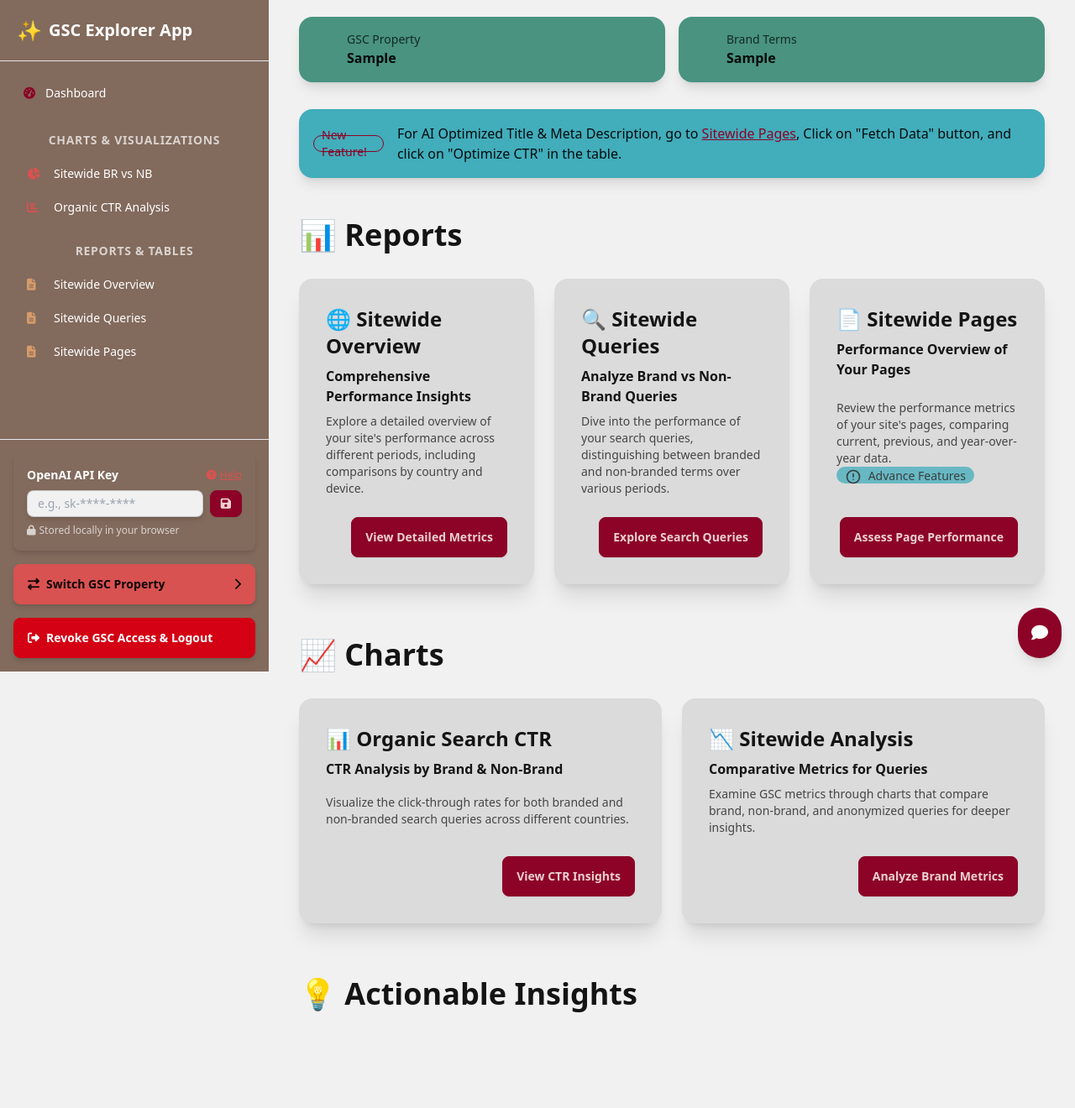
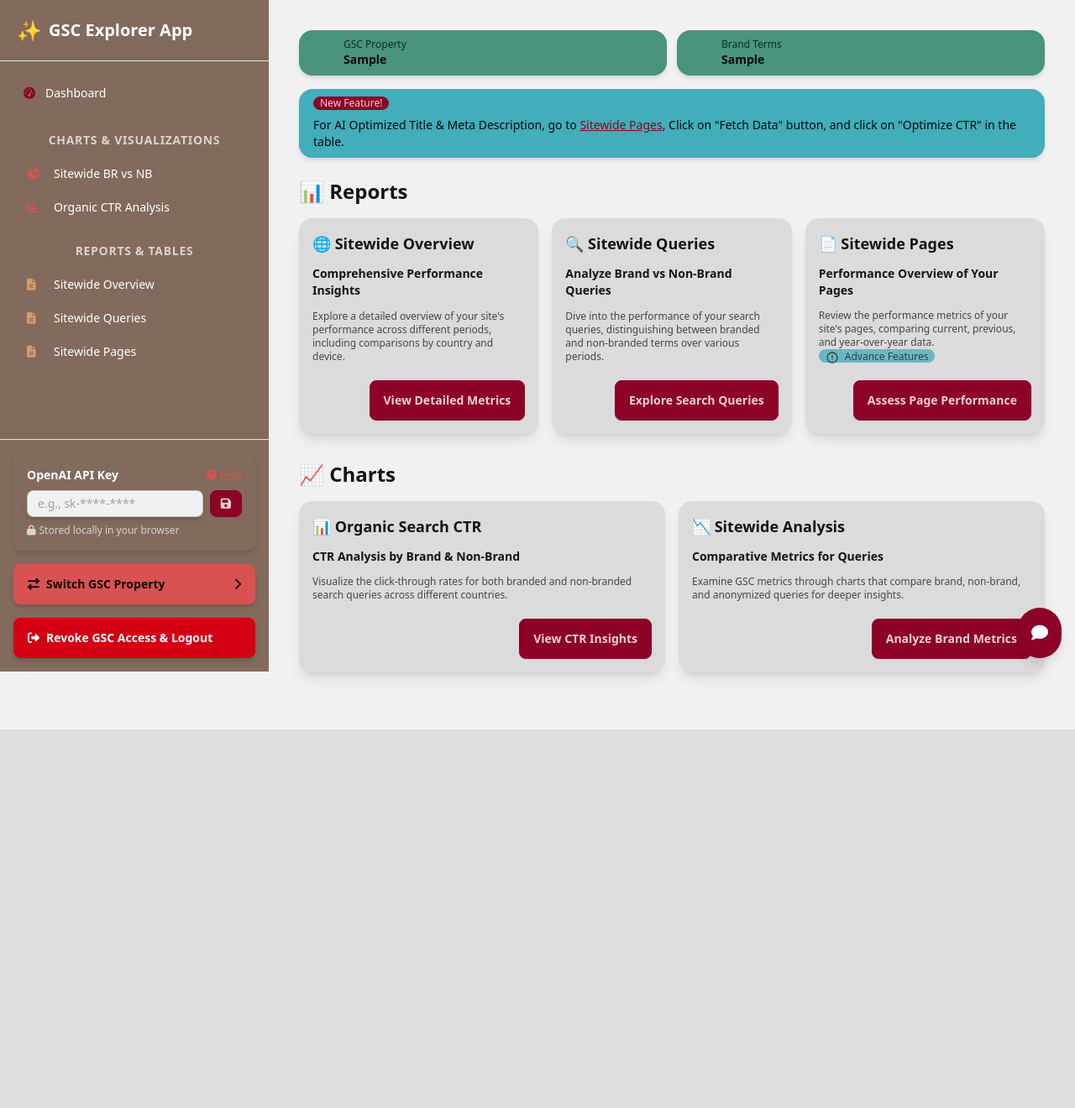
Before and after one commit to TheMihirNaik/gsc-explorer-app, a Flask app: template app/templates/default/dashboard.html in a window 1280 px wide. Shown: the whole page at 84% size. After the commit the page ends 869 px from the top, so only its background shows below. Run offline with Flask 3, Linux system fonts and the light colour scheme; the template is opened without the code that fills it: most values are stand-ins (such as "Sample title", 1, 10 or a date in 2020); parts of the project's set-up code (start-up, migrations or seed data) failed here and were passed over; some libraries are stand-ins or nearby versions.

Commit message:
Refactor form elements and enhance collapsible sections for improved user experience
- Remove loading spinner from forms to streamline the interface.
- Introduce new collapsible sections in multiple templates to provide additional information and features.
- Adjust button layouts for better alignment and usability across various pages.

```diff
--- a/app/templates/default/dashboard.html
+++ b/app/templates/default/dashboard.html
@@ -3,78 +3,78 @@
 {% block title %} Dashboard : {{ selected_property}}  {% endblock %}
 
 {% block content %}
-<div class="container mx-auto px-4 max-w-7xl">
+<div class="container mx-auto px-4 max-w-7xl py-4">
     <!-- Property Info Cards -->
-    <div class="flex flex-col sm:flex-row gap-4 mb-8">
-        <div role="alert" class="alert alert-success shadow-lg">
-            <svg xmlns="http://www.w3.org/2000/svg" class="stroke-success shrink-0 h-6 w-6" fill="none" viewBox="0 0 24 24">
+    <div class="flex flex-col sm:flex-row gap-3 mb-4">
+        <div role="alert" class="alert alert-success shadow-md py-2 px-4">
+            <svg xmlns="http://www.w3.org/2000/svg" class="stroke-success shrink-0 h-5 w-5" fill="none" viewBox="0 0 24 24">
                 <path stroke-linecap="round" stroke-linejoin="round" stroke-width="2" d="M9 12l2 2 4-4m6 2a9 9 0 11-18 0 9 9 0 0118 0z" />
             </svg>
-            <div>
-                <div class="text-sm opacity-75">GSC Property</div>
-                <div class="font-bold">{{ selected_property}}</div>
+            <div class="flex-1">
+                <div class="text-xs opacity-75">GSC Property</div>
+                <div class="font-semibold text-sm">{{ selected_property}}</div>
             </div>
         </div>
 
-        <div role="alert" class="alert alert-success shadow-lg">
-            <svg xmlns="http://www.w3.org/2000/svg" class="stroke-success shrink-0 h-6 w-6" fill="none" viewBox="0 0 24 24">
+        <div role="alert" class="alert alert-success shadow-md py-2 px-4">
+            <svg xmlns="http://www.w3.org/2000/svg" class="stroke-success shrink-0 h-5 w-5" fill="none" viewBox="0 0 24 24">
                 <path stroke-linecap="round" stroke-linejoin="round" stroke-width="2" d="M9 12l2 2 4-4m6 2a9 9 0 11-18 0 9 9 0 0118 0z" />
             </svg>
-            <div>
-                <div class="text-sm opacity-75">Brand Terms</div>
-                <div class="font-bold">{{ brand_keywords }}</div>
+            <div class="flex-1">
+                <div class="text-xs opacity-75">Brand Terms</div>
+                <div class="font-semibold text-sm">{{ brand_keywords }}</div>
             </div>
         </div>
     </div>
 
     <!-- New Feature Alert -->
-    <div role="alert" class="alert alert-info shadow-lg mb-12">
-        <div class="flex items-center gap-4">
-            <div class="badge badge-primary badge-outline">New Feature!</div>
-            <span>For AI Optimized Title & Meta Description, go to <a href="/reports/sitewide-pages" class="link link-primary">Sitewide Pages</a>, Click on "Fetch Data" button, and click on "Optimize CTR" in the table.</span>
+    <div role="alert" class="alert alert-info shadow-md mb-6 py-2">
+        <div class="flex items-center gap-2 flex-wrap">
+            <div class="badge badge-primary badge-sm">New Feature!</div>
+            <span class="text-sm">For AI Optimized Title & Meta Description, go to <a href="/reports/sitewide-pages" class="link link-primary">Sitewide Pages</a>, Click on "Fetch Data" button, and click on "Optimize CTR" in the table.</span>
         </div>
     </div>
 
     <!-- Reports Section -->
-    <section class="mb-16">
-        <h2 class="text-4xl font-bold mb-8">📊 Reports</h2>
-        <div class="grid grid-cols-1 sm:grid-cols-2 lg:grid-cols-3 gap-6">
+    <section class="mb-8">
+        <h2 class="text-2xl font-bold mb-4">📊 Reports</h2>
+        <div class="grid grid-cols-1 sm:grid-cols-2 lg:grid-cols-3 gap-4">
             <!-- Report Cards -->
-            <div class="card bg-base-200 shadow-xl">
-                <div class="card-body">
-                    <h3 class="card-title text-2xl">🌐 Sitewide Overview</h3>
-                    <p class="font-bold">Comprehensive Performance Insights</p>
-                    <p class="text-sm opacity-75">Explore a detailed overview of your site's performance across different periods, including comparisons by country and device.</p>
-                    <div class="card-actions justify-end mt-4">
+            <div class="card bg-base-200 shadow-lg hover:shadow-xl transition-shadow">
+                <div class="card-body p-4">
+                    <h3 class="card-title text-lg mb-1">🌐 Sitewide Overview</h3>
+                    <p class="font-semibold text-sm mb-1">Comprehensive Performance Insights</p>
+                    <p class="text-xs opacity-75 mb-3">Explore a detailed overview of your site's performance across different periods, including comparisons by country and device.</p>
+                    <div class="card-actions justify-end">
                         <a href="/reports/sitewide-overview/" class="btn btn-primary">View Detailed Metrics</a>
                     </div>
                 </div>
             </div>
 
-            <div class="card bg-base-200 shadow-xl">
-                <div class="card-body">
-                    <h3 class="card-title text-2xl">🔍 Sitewide Queries</h3>
-                    <p class="font-bold">Analyze Brand vs Non-Brand Queries</p>
-                    <p class="text-sm opacity-75">Dive into the performance of your search queries, distinguishing between branded and non-branded terms over various periods.</p>
-                    <div class="card-actions justify-end mt-4">
+            <div class="card bg-base-200 shadow-lg hover:shadow-xl transition-shadow">
+                <div class="card-body p-4">
+                    <h3 class="card-title text-lg mb-1">🔍 Sitewide Queries</h3>
+                    <p class="font-semibold text-sm mb-1">Analyze Brand vs Non-Brand Queries</p>
+                    <p class="text-xs opacity-75 mb-3">Dive into the performance of your search queries, distinguishing between branded and non-branded terms over various periods.</p>
+                    <div class="card-actions justify-end">
                         <a href="/reports/sitewide-queries/" class="btn btn-primary">Explore Search Queries</a>
                     </div>
                 </div>
             </div>
 
-            <div class="card bg-base-200 shadow-xl">
-                <div class="card-body">
-                    <h3 class="card-title text-2xl">📄 Sitewide Pages</h3>
-                    <p class="font-bold">Performance Overview of Your Pages</p>
-                    <p class="text-sm opacity-75">Review the performance metrics of your site's pages, comparing current, previous, and year-over-year data.
-                    <span class="badge badge-info tooltip" data-tip="Accessing the Sitewide Pages report enables you to utilize powerful tools for CTR Optimization and Page Content Optimization, enhancing your overall strategy">
-                        <svg xmlns="http://www.w3.org/2000/svg" class="h-5 w-5 inline-block mr-1" fill="none" viewBox="0 0 24 24" stroke="currentColor">
+            <div class="card bg-base-200 shadow-lg hover:shadow-xl transition-shadow">
+                <div class="card-body p-4">
+                    <h3 class="card-title text-lg mb-1">📄 Sitewide Pages</h3>
+                    <p class="font-semibold text-sm mb-1">Performance Overview of Your Pages</p>
+                    <p class="text-xs opacity-75 mb-3">Review the performance metrics of your site's pages, comparing current, previous, and year-over-year data.
+                    <span class="badge badge-info badge-sm tooltip" data-tip="Accessing the Sitewide Pages report enables you to utilize powerful tools for CTR Optimization and Page Content Optimization, enhancing your overall strategy">
+                        <svg xmlns="http://www.w3.org/2000/svg" class="h-4 w-4 inline-block mr-1" fill="none" viewBox="0 0 24 24" stroke="currentColor">
                             <path stroke-linecap="round" stroke-linejoin="round" stroke-width="2" d="M12 8v4m0 4h.01M21 12a9 9 0 11-18 0 9 9 0 0118 0z" />
                         </svg>
                         Advance Features
                     </span>
                     </p>
-                    <div class="card-actions justify-end mt-4">
+                    <div class="card-actions justify-end">
                         <a href="/reports/sitewide-pages/" class="btn btn-primary">Assess Page Performance</a>
                     </div>
                 </div>
@@ -83,26 +83,26 @@
     </section>
 
     <!-- Charts Section -->
-    <section class="mb-16">
-        <h2 class="text-4xl font-bold mb-8">📈 Charts</h2>
-        <div class="grid grid-cols-1 sm:grid-cols-2 gap-6">
-            <div class="card bg-base-200 shadow-xl">
-                <div class="card-body">
-                    <h3 class="card-title text-2xl">📊 Organic Search CTR</h3>
-                    <p class="font-bold">CTR Analysis by Brand & Non-Brand</p>
-                    <p class="text-sm opacity-75">Visualize the click-through rates for both branded and non-branded search queries across different countries.</p>
-                    <div class="card-actions justify-end mt-4">
+    <section class="mb-8">
+        <h2 class="text-2xl font-bold mb-4">📈 Charts</h2>
+        <div class="grid grid-cols-1 sm:grid-cols-2 gap-4">
+            <div class="card bg-base-200 shadow-lg hover:shadow-xl transition-shadow">
+                <div class="card-body p-4">
+                    <h3 class="card-title text-lg mb-1">📊 Organic Search CTR</h3>
+                    <p class="font-semibold text-sm mb-1">CTR Analysis by Brand & Non-Brand</p>
+                    <p class="text-xs opacity-75 mb-3">Visualize the click-through rates for both branded and non-branded search queries across different countries.</p>
+                    <div class="card-actions justify-end">
                         <a href="/charts/organic-ctr/" class="btn btn-primary">View CTR Insights</a>
                     </div>
                 </div>
             </div>
 
-            <div class="card bg-base-200 shadow-xl">
-                <div class="card-body">
-                    <h3 class="card-title text-2xl">📉 Sitewide Analysis</h3>
-                    <p class="font-bold">Comparative Metrics for Queries</p>
-                    <p class="text-sm opacity-75">Examine GSC metrics through charts that compare brand, non-brand, and anonymized queries for deeper insights.</p>
-                    <div class="card-actions justify-end mt-4">
+            <div class="card bg-base-200 shadow-lg hover:shadow-xl transition-shadow">
+                <div class="card-body p-4">
+                    <h3 class="card-title text-lg mb-1">📉 Sitewide Analysis</h3>
+                    <p class="font-semibold text-sm mb-1">Comparative Metrics for Queries</p>
+                    <p class="text-xs opacity-75 mb-3">Examine GSC metrics through charts that compare brand, non-brand, and anonymized queries for deeper insights.</p>
+                    <div class="card-actions justify-end">
                         <a href="/charts/sitewide-brand-vs-non-brand/" class="btn btn-primary">Analyze Brand Metrics</a>
                     </div>
                 </div>
@@ -110,12 +110,5 @@
         </div>
     </section>
 
-    <!-- Actionable Insights Section -->
-    <section class="mb-16">
-        <h2 class="text-4xl font-bold mb-8">💡 Actionable Insights</h2>
-        <div class="grid grid-cols-1 sm:grid-cols-2 lg:grid-cols-3 gap-6">
-        </div>
-    </section>
-
 </div>
 {% endblock %}
--- a/app/templates/gsc-celery-test.html
+++ b/app/templates/gsc-celery-test.html
@@ -60,11 +60,11 @@
         </div>
 
         <form id="dateRangeForm" hx-post="/gsc-celery-test/"
-            hx-trigger="submit" hx-target="#taskStatus" hx-swap="innerHTML" hx-indicator="#loading-spinner" class="inline-flex items-center gap-3">
+            hx-trigger="submit" hx-target="#taskStatus" hx-swap="innerHTML" class="inline-flex items-center gap-3">
             <input type="hidden" name="start_date" id="start_date">
             <input type="hidden" name="end_date" id="end_date">
             <button type="submit" class="btn btn-primary">Fetch Data</button>
-            <span class="loading loading-dots loading-lg htmx-indicator" id="loading-spinner"></span>
+            <span class="loading loading-dots loading-lg htmx-indicator"></span>
         </form>
       </div>
     </div>
--- a/app/templates/organic-ctr/main.html
+++ b/app/templates/organic-ctr/main.html
@@ -44,8 +44,7 @@
           <i class="fa fa-caret-down"></i>
         </div>
 
-        <form id="dateRangeForm" hx-post="/charts/organic-ctr/" hx-swap="innerHTML" hx-target="#pages-aggregate-data" class="inline-flex items-center gap-3"
-        hx-indicator="#loading-spinner">
+        <form id="dateRangeForm" hx-post="/charts/organic-ctr/" hx-swap="innerHTML" hx-target="#pages-aggregate-data" class="inline-flex items-center gap-3">
           <input type="hidden" name="start_date" id="start_date">
           <input type="hidden" name="end_date" id="end_date">
 
@@ -58,7 +57,7 @@
           </select>
 
           <button type="submit" class="btn btn-primary">Fetch Data</button>
-          <span class="loading loading-dots loading-lg htmx-indicator" id="loading-spinner"></span>
+          <span class="loading loading-dots loading-lg htmx-indicator"></span>
         </form>
       </div>
     </div>
--- a/app/templates/sitewide-pages/main.html
+++ b/app/templates/sitewide-pages/main.html
@@ -44,12 +44,11 @@
           <i class="fa fa-caret-down"></i>
         </div>
 
-        <form id="dateRangeForm" hx-post="/reports/sitewide-pages/" hx-swap="innerHTML" hx-target="#pages-aggregate-data" class="inline-flex items-center gap-3"
-        hx-indicator="#loading-spinner">
+        <form id="dateRangeForm" hx-post="/reports/sitewide-pages/" hx-swap="innerHTML" hx-target="#pages-aggregate-data" class="inline-flex items-center gap-3">
           <input type="hidden" name="start_date" id="start_date">
           <input type="hidden" name="end_date" id="end_date">
           <button type="submit" class="btn btn-primary">Fetch Data</button>
-          <span class="loading loading-dots loading-lg htmx-indicator" id="loading-spinner"></span>
+          <span class="loading loading-dots loading-lg htmx-indicator"></span>
         </form>
       </div>
     </div>
--- a/app/templates/sitewide-report/main.html
+++ b/app/templates/sitewide-report/main.html
@@ -45,11 +45,11 @@
         </div>
 
         <form id="dateRangeForm" hx-post="/reports/sitewide-overview/"
-        hx-swap="innerHTML" hx-target="#sitewide-report" class="inline-flex items-center gap-3" hx-indicator="#loading-spinner">
+        hx-swap="innerHTML" hx-target="#sitewide-report" class="inline-flex items-center gap-3">
           <input type="hidden" name="start_date" id="start_date">
           <input type="hidden" name="end_date" id="end_date">
           <button type="submit" class="btn btn-primary">Fetch Data</button>
-          <span class="loading loading-dots loading-lg htmx-indicator" id="loading-spinner"></span>
+          <span class="loading loading-dots loading-lg htmx-indicator"></span>
         </form>
       </div>
     </div>
@@ -84,8 +84,6 @@
       </span>
     </div>
 
-    <!-- HTMX Indicator-->
-    <span id="loading-spinner" class="loading loading-dots loading-lg htmx-indicator align-middle">Please Wait.</span>
   </div>
 </div>
 
```
Also changed, not shown: app/templates/actionable-insights/optimize-ctr/main.html (+16 -0 lines), app/templates/actionable-insights/optimize-ctr/partial.html (+10 -6 lines), app/templates/actionable-insights/optimize-page-content/main.html (+17 -0 lines).
